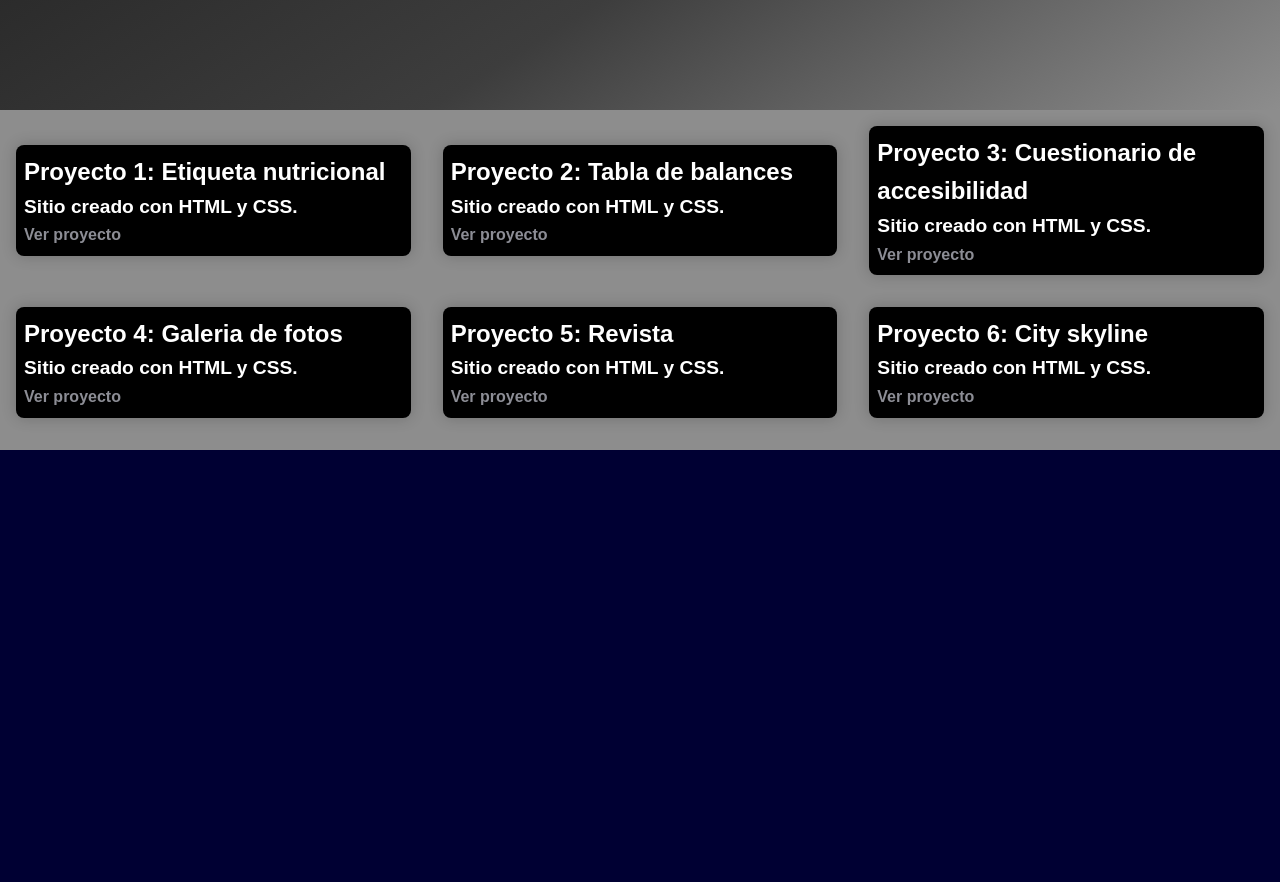
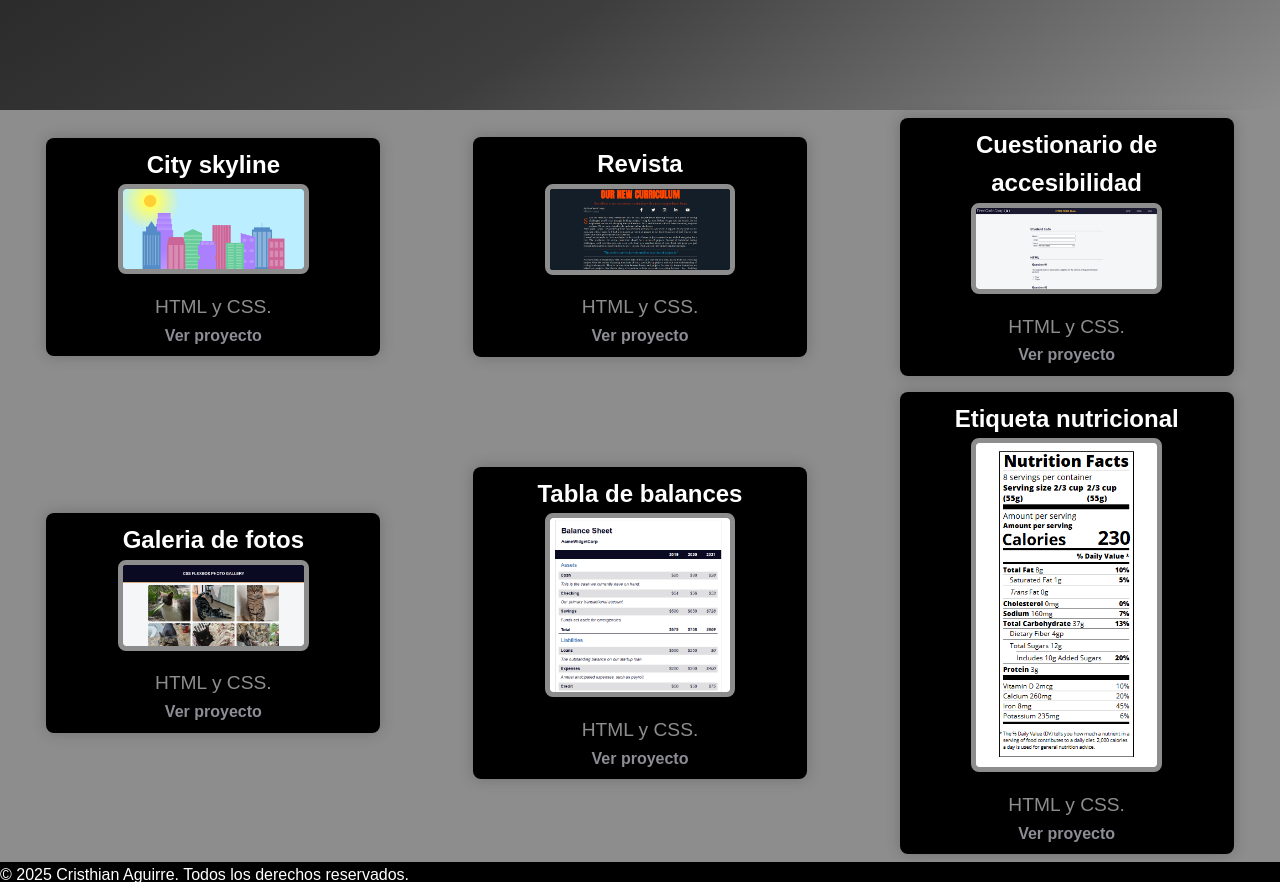
Before and after one commit to crish-53/mi-portafolio, a plain HTML site: page index.html in a window 1280 px wide. Shown: the part 690-1572 px from the top of the page. Before the commit the page ends 1140 px from the top, so only its background shows below. Drawn offline with Linux system fonts and the light colour scheme.

Commit message:
Descripción de cambios

```diff
--- a/index.html
+++ b/index.html
@@ -4,7 +4,7 @@
   <meta charset="UTF-8" />
   <meta name="viewport" content="width=device-width, initial-scale=1.0" />
   <link rel="stylesheet" href="styles.css">
-  <link rel="icon" href="assets/logos/mi logo-1.png" width="32" height="32">
+  <link rel="icon" href="assets/logos/mi logo-1.png">
   <title>Portafolio Cristhian Aguirre</title>
 
 </head>
@@ -34,43 +34,53 @@
   <!-- Sección de proyectos -->
 
   <section id="proyectos" class="contenedor-proyectos">
-
-
     <div class="proyecto-1">
-      <h2>Proyecto 1: Etiqueta nutricional</h2>
-      <p>Sitio creado con HTML y CSS.</p>
-      <a href="proyectos/Etiqueta-nutricional/Etiqueta-nutricional-freecodecamp/index.html" target="_blank">Ver proyecto</a>
+      <h2>City skyline</h2>
+      <img src="assets/imagenes/screen-city.png" alt="imagen-city">
+      <p>HTML y CSS.</p>
+      <a href="proyectos/city-skyline/city skyline-freecodecamp/index.html" target="_self">Ver proyecto</a>
     </div>
 
     <div class="proyecto-2">
-      <h2>Proyecto 2: Tabla de balances</h2>
-      <p>Sitio creado con HTML y CSS.</p>
-      <a href="proyectos/tabla-de-balances/tabla de balances - freecodecamp/index.html" target="_blank">Ver proyecto</a>
+      <h2>Revista </h2>
+      <img src="assets/imagenes/screen-revista.png" alt="imagen-revista">
+      <p>HTML y CSS.</p>
+      <a href="proyectos/revista/revista-freecodecamp/index.html" target="_self">Ver proyecto</a>
     </div>
 
     <div class="proyecto-3">
-      <h2>Proyecto 3: Cuestionario de accesibilidad</h2>
-      <p>Sitio creado con HTML y CSS.</p>
-      <a href="proyectos/cuestionario-de-accesibilidad/cuestionario de accesibilidad-freecodecamp/index..html" target="_blank">Ver proyecto</a>
+      <h2>Cuestionario de accesibilidad</h2>
+      <img src="assets/imagenes/screen-formulario.png" alt="imagen-formulario">
+      <p>HTML y CSS.</p>
+      <a href="proyectos/cuestionario-de-accesibilidad/cuestionario de accesibilidad-freecodecamp/index..html" target="_self">Ver proyecto</a>
     </div>
 
     <div class="proyecto-4">
-      <h2>Proyecto 4: Galeria de fotos</h2>
-      <p>Sitio creado con HTML y CSS.</p>
-      <a href="proyectos/galeria-de-fotos/galeria de fotos freecodecamp/index.html" target="_blank">Ver proyecto</a>
+      <h2>Galeria de fotos</h2>
+      <img src="assets/imagenes/screen-galeria.png" alt="imagen-galeria">
+      <p>HTML y CSS.</p>
+      <a href="proyectos/galeria-de-fotos/galeria de fotos freecodecamp/index.html" target="_self">Ver proyecto</a>
     </div>
-
     <div class="proyecto-5">
-      <h2>Proyecto 5: Revista </h2>
-      <p>Sitio creado con HTML y CSS.</p>
-      <a href="proyectos/revista/revista-freecodecamp/index.html" target="_blank">Ver proyecto</a>
+      <h2>Tabla de balances</h2>
+      <img src="assets/imagenes/screen-tabla-de-balances.png" alt="imagen-tabla-de-balances">
+      <p>HTML y CSS.</p>
+      <a href="proyectos/tabla-de-balances/tabla de balances - freecodecamp/index.html" target="_self">Ver proyecto</a>
     </div>
 
     <div class="proyecto-6">
-      <h2>Proyecto 6: City skyline</h2>
-      <p>Sitio creado con HTML y CSS.</p>
-      <a href="proyectos/city-skyline/city skyline-freecodecamp/index.html" target="_blank">Ver proyecto</a>
+      <h2>Etiqueta nutricional</h2>
+      <img src="assets/imagenes/screen-etiq-nutri.png" alt="imagen-etiqueta-nutricional">
+      <p>HTML y CSS.</p>
+      <a href="proyectos/Etiqueta-nutricional/Etiqueta-nutricional-freecodecamp/index.html" target="_self">Ver proyecto</a>
     </div>
   </section>
+  <footer class="footer">
+  <p>© 2025 Cristhian Aguirre. Todos los derechos reservados.</p>
+  <div class="social">
+    <a href="#"><img src="github.svg" alt="GitHub"></a>
+    <a href="#"><img src="linkedin.svg" alt="LinkedIn"></a>
+  </div>
+</footer>
 </body>
 </html>
--- a/styles.css
+++ b/styles.css
@@ -8,7 +8,7 @@
 body {
       font-family: Arial, sans-serif;
       line-height: 1.6;
-      background-color: #000033;
+      background-color: #000000;
 
     }
 
@@ -18,12 +18,12 @@ body {
       top: 0;
       left: 0;
       width: 100%;
+      height: 12%;
       background-color: #000;
       color: white;
       display: flex;
-      justify-content: space-evenly;
+      justify-content: space-around;
       align-items: center;
-      padding: 1rem;
       z-index: 3;
 
     }
@@ -31,12 +31,14 @@ body {
 .navbar a {
       color: white;
       text-decoration: none;
-      padding: 0.5rem;
+      font-size: 1.2rem;
+      font-weight: bold;
     }
 
 .navbar a:hover {
       background-color: #242424;
       border-radius: 5px;
+      padding: 0.5rem;
     }
 
 .seccion-bienvenida h1 {
@@ -44,7 +46,7 @@ body {
     }
 
     .logo{
-        width: 80px;
+        width: 55px ;
         border: rgb(201, 201, 201) 2px solid;
         border-radius: 50%;
     }
@@ -72,13 +74,16 @@ body {
 /* description */
 section p{
     font-size: 1.2rem;
-    font-weight: bold;
+    color: #8d8d8d;
+    max-width: 600px;
+    margin: 0 auto;
 }
 /*enlace con borde animado */
 
 .seccion-bienvenida .boton {
     position: relative;
     padding: 15px 30px;
+    margin-top: 15px;
     font-size: 18px;
     color: white;
     text-decoration: none;
@@ -137,14 +142,16 @@ section p{
       background-color: #8d8d8d;
       color: white;
       display: grid;
-      grid-template-columns: repeat(3 , 1fr);
+      grid-template-columns: repeat(3 , 350px);
       grid-template-rows: repeat(3 , auto);
       align-items: center ;
       justify-content: space-around;
-      gap: 1rem;
-      padding: 0.5rem;
+
     }
-
+/*  las cards cuadrar las medidas poner la imagen
+acomoddar el texto subtitulo y descripcion subir letra
+quitar margenes del navbar  y poner footer con contactos
+ */
 .proyecto-1, .proyecto-2, .proyecto-3, .proyecto-4, .proyecto-5, .proyecto-6 {
       background-color: #000000;
       margin: 0.5rem ;
@@ -152,6 +159,7 @@ section p{
       max-width: 600px;
       border-radius: 8px;
       box-shadow: 0 0 15px rgba(0,0,0,0.2);
+      text-align: center;
     }
 
 .proyecto-1 a, .proyecto-2 a, .proyecto-3 a, .proyecto-4 a, .proyecto-5 a, .proyecto-6 a{
@@ -163,3 +171,41 @@ section p{
 .proyecto-1 a:hover, .proyecto-2 a:hover, .proyecto-3 a:hover,.proyecto-4 a:hover, .proyecto-5 a:hover, .proyecto-6 a:hover {
       text-decoration: underline;
     }
+.proyecto-1 img, .proyecto-2 img, .proyecto-3 img, .proyecto-4 img, .proyecto-5 img, .proyecto-6 img {
+      width: 60%;
+      height: auto;
+      border-radius: 8px;
+      margin-bottom: 10px;
+      border: #8d8d8d 5px solid;
+}
+
+@media (max-width: 768px) {
+    .contenedor-proyectos {
+      background-color: #8d8d8d;
+      color: white;
+      display: grid;
+      grid-template-columns: repeat(2 , 1fr);
+      grid-template-rows: repeat(2 , auto);
+      align-items: center ;
+      justify-content: space-around;
+    }
+}
+@media (max-width: 480px) {
+    .contenedor-proyectos {
+      background-color: #8d8d8d;
+      color: white;
+      display: grid;
+      grid-template-columns: repeat(1 , 1fr);
+      grid-template-rows: repeat(1 , auto);
+      align-items: center ;
+      justify-content: space-around;
+    }
+    .logo{
+        width: 32px ;
+    }
+}
+
+.footer{
+    color: #fff;
+
+}
```
Also changed, not shown: assets/iconos/icons8-correo-electrónico-48.png (added), assets/iconos/icons8-facebook-nuevo-50.png (added), assets/iconos/icons8-teléfono-celular-64.png (added), assets/imagenes/screen-city.png (added), assets/imagenes/screen-etiq-nutri.png (added), assets/imagenes/screen-formulario.png (added), assets/imagenes/screen-galeria.png (added), assets/imagenes/screen-revista.png (added), assets/imagenes/screen-tabla-de-balances.png (added).
